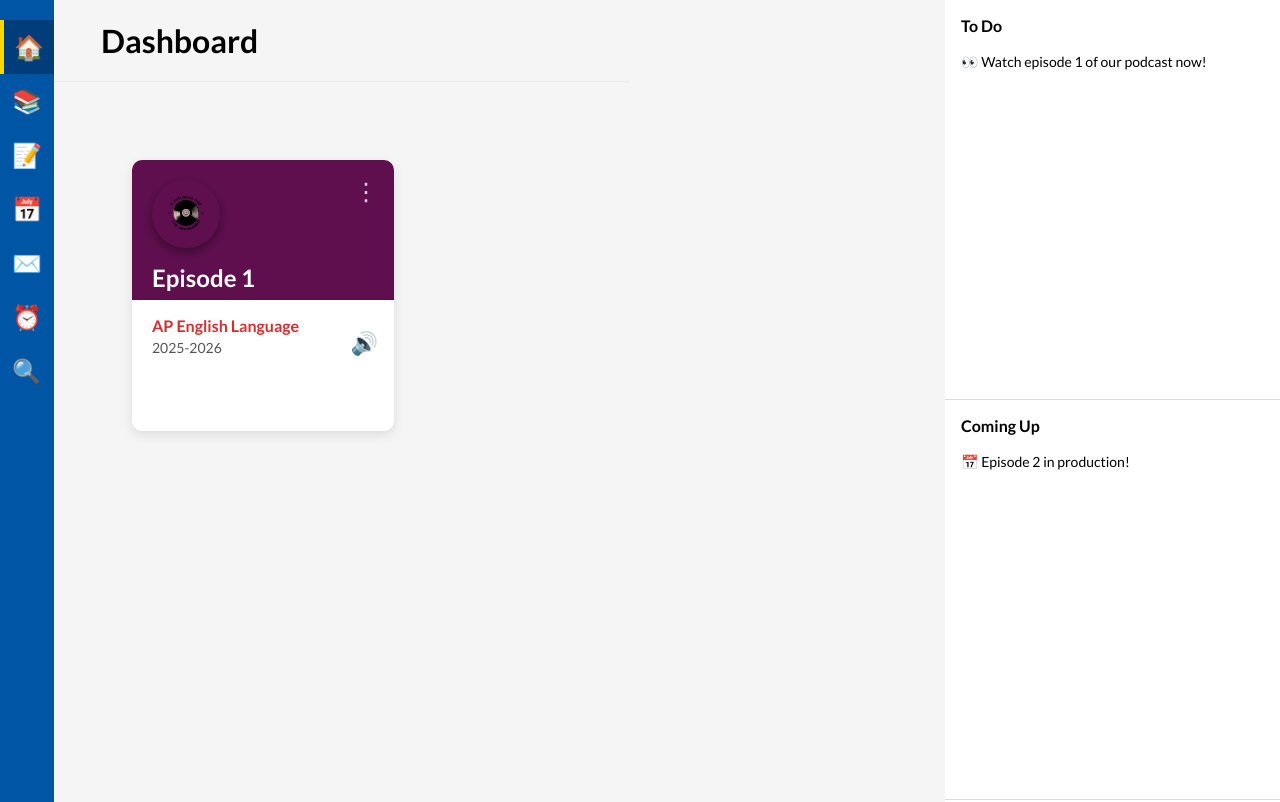
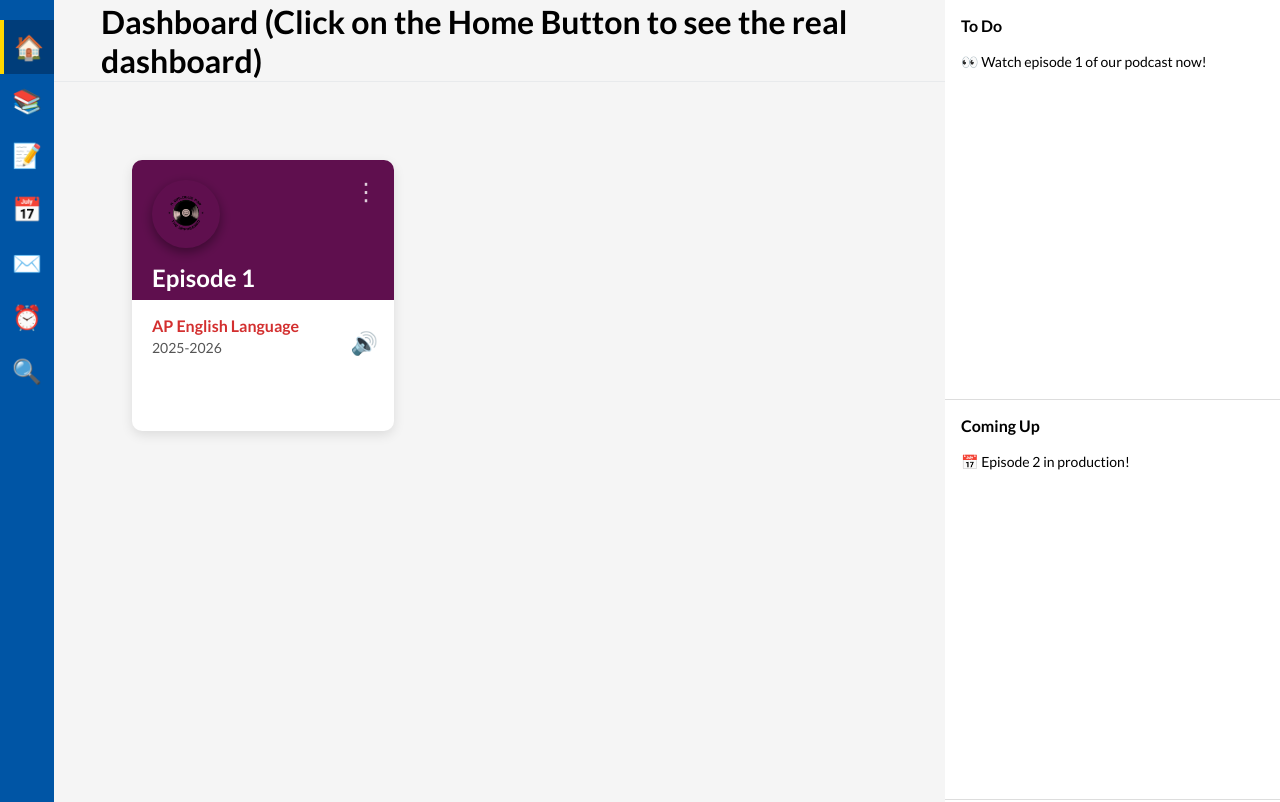
Before and after one commit to ChoccyMilkBoi/Lang-Podcast, a React (Vite) app: page / in a window 1280 px wide. Shown: the top 802 px of the page. Built offline with nearby package versions, Linux system fonts and the light colour scheme.

Commit message:
I'm a chud^4

```diff
--- a/src/App.tsx
+++ b/src/App.tsx
@@ -12,7 +12,7 @@ const UpdTitle = () => {
   const getTitle = () => {
     switch (location.pathname) {
       case '/':
-        return 'Dashboard';
+        return 'Dashboard (Click on the Home Button to see the real dashboard)';
       case '/course1':
         return 'The Cave';
       case '/assignment1':
```
